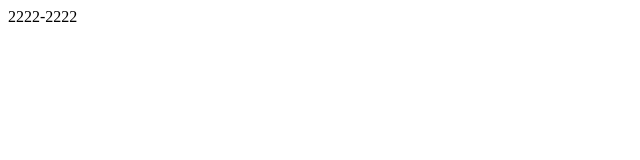
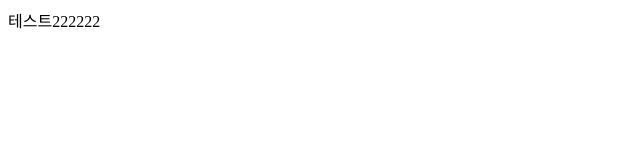
Before and after one commit to nohsunghyung/hooks-with-mobx, a React (Create React App) app: page / in a window 1280 px wide. Shown: the top 160 px of the page, without its empty margins (0-640 px from the left). Built offline with nearby package versions, Linux system fonts and the light colour scheme.

Commit message:
Revert "222"
This reverts commit e6698f2303c6a3ea2c0d3912612de04d57b4ad99.

```diff
--- a/src/App.js
+++ b/src/App.js
@@ -2,7 +2,7 @@ import React, { useState, useEffect } from "react";
 import Notice from "./pages/Notice";
 
 function App() {
-  return <div className="App">2222-2222</div>;
+  return <div className="App">테스트222222</div>;
 }
 
 export default App;
```
